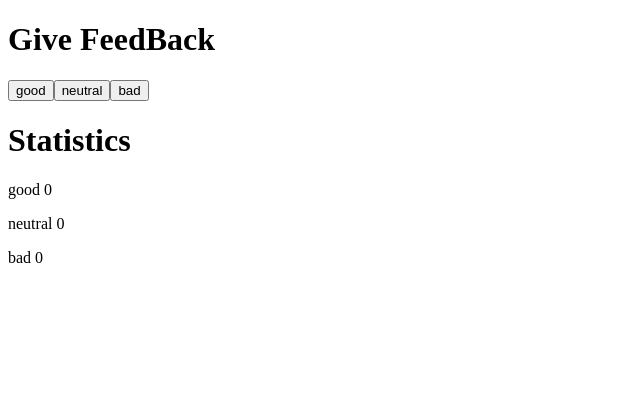
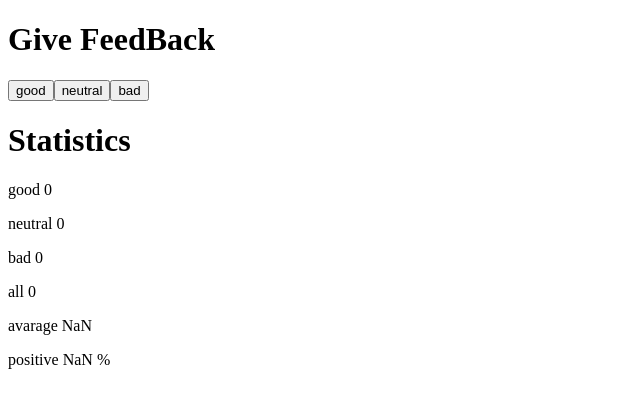
Before and after one commit to AngryBeanTrevota/app1, a React (Create React App) app: page / in a window 1280 px wide. Shown: the top 408 px of the page, without its empty margins (0-640 px from the left). Built offline with nearby package versions, Linux system fonts and the light colour scheme.

Commit message:
Adciona os Displays 'all', 'avarage' e 'positive'

```diff
--- a/src/App.js
+++ b/src/App.js
@@ -5,7 +5,7 @@ const Button = (props) => (
 )
 
 const Display = (props) => (
-  <p>{props.text} {props.value}</p>
+  <p>{props.text} {props.value} {props.textAfter}</p>
 )
 
 const App = () => {
@@ -26,9 +26,12 @@ const App = () => {
       <Button handleClick={() => increaseValue(neutral, setNeutral)} text="neutral"/>
       <Button handleClick={() => increaseValue(bad, setBad)} text="bad"/>
       <h1>Statistics</h1>
-      <Display text='good' value={good}/>
-      <Display text='neutral' value={neutral}/>
-      <Display text='bad' value={bad}/>
+      <Display text='good' value={good} textAfter=''/>
+      <Display text='neutral' value={neutral} textAfter=''/>
+      <Display text='bad' value={bad} textAfter=''/>
+      <Display text='all' value={good + neutral + bad} textAfter=''/>
+      <Display text='avarage' value={(good - bad) / (good + neutral + bad)} textAfter=''/>
+      <Display text='positive' value={(good / (good + neutral + bad)) * 100} textAfter='%'/>
     </div>
   )
 }
```
